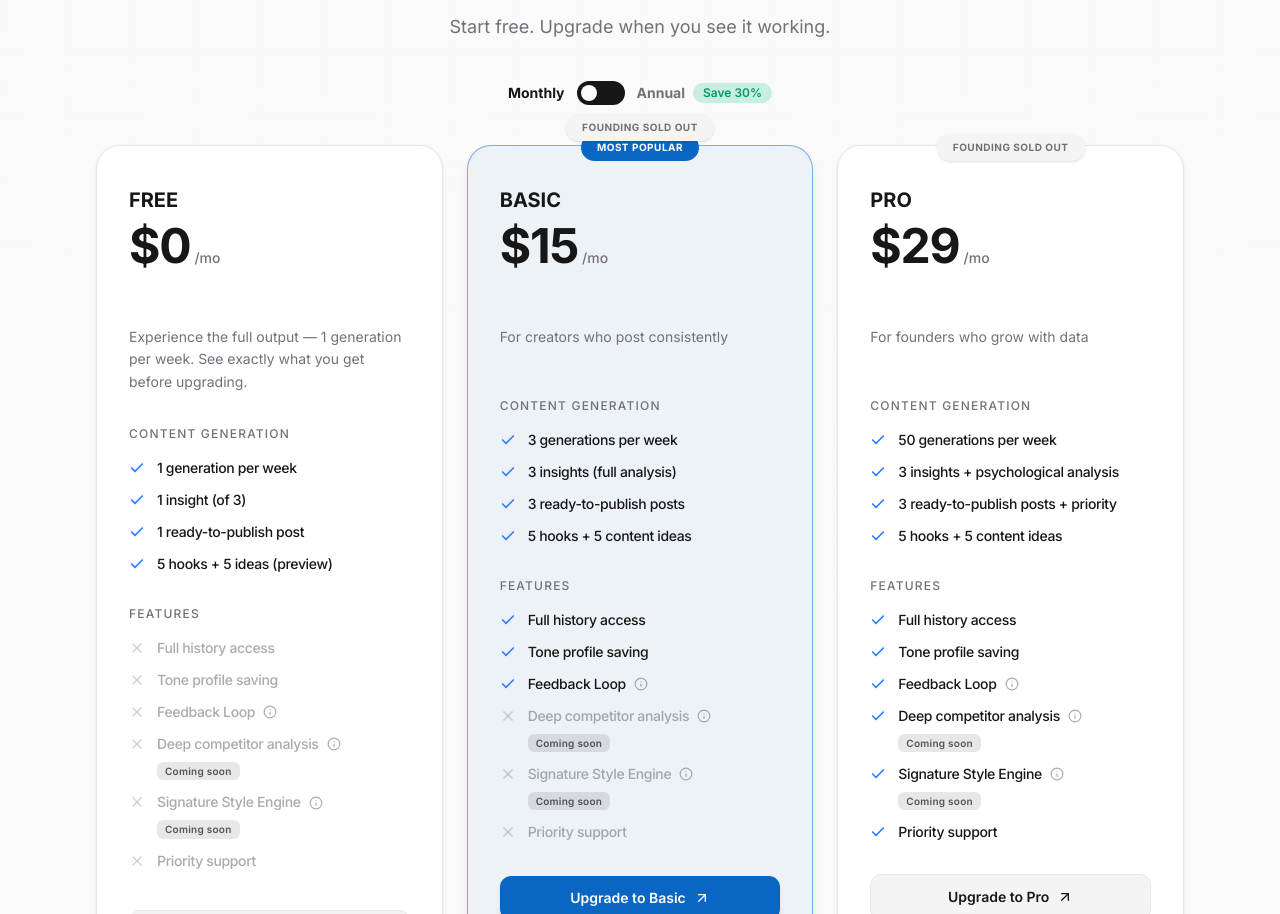
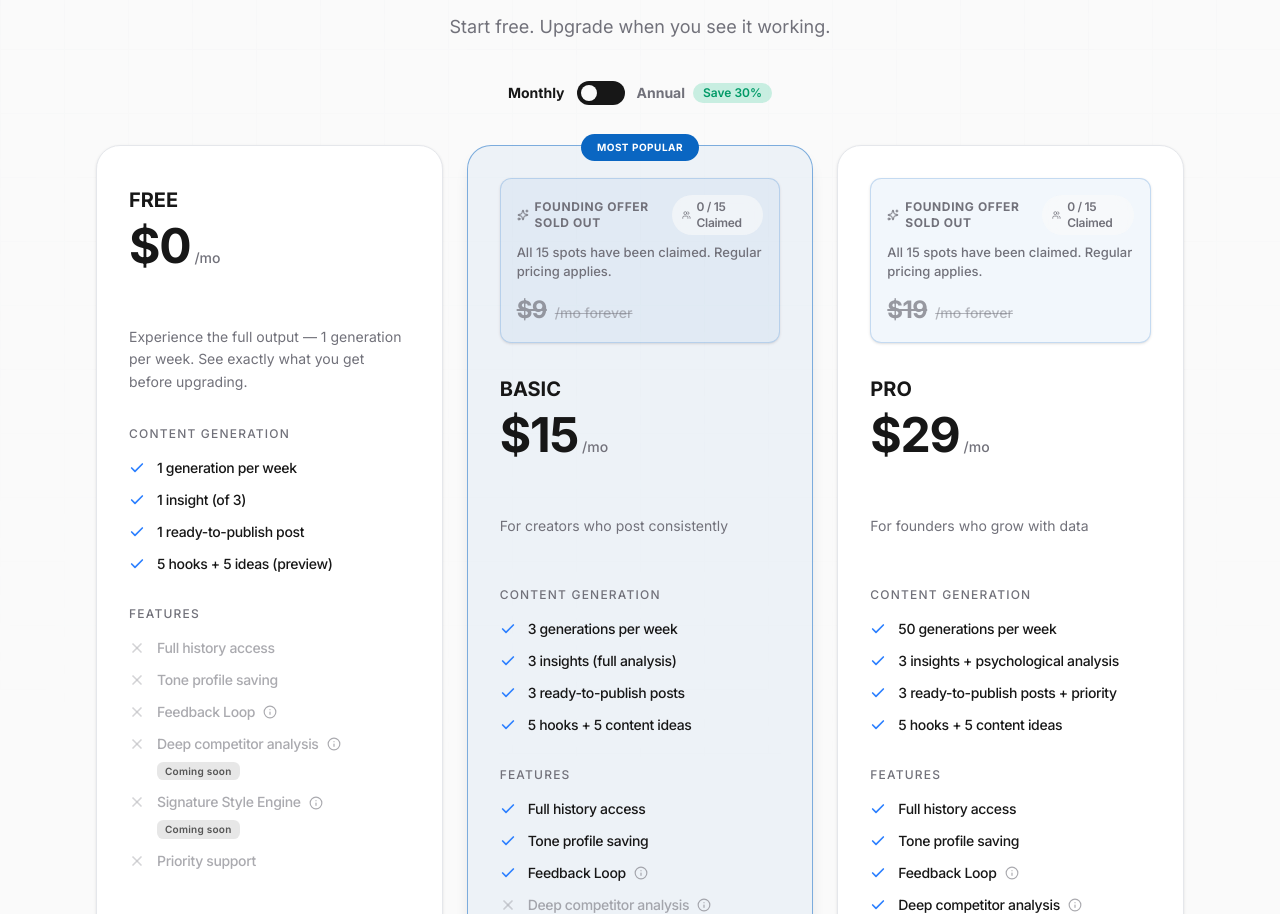
Before and after one commit to koidiam/stratify, a Next.js app: page / in a window 1280 px wide. Shown: the part 2319-3233 px from the top of the page. Built offline with nearby package versions, Linux system fonts and the light colour scheme; no server answers.

Commit message:
feat(billing): premium strict quota founding UI integrated

```diff
--- a/app/api/checkout/availability/route.ts
+++ b/app/api/checkout/availability/route.ts
@@ -29,8 +29,8 @@ export async function GET() {
     const claimed = count || 0;
     const remaining = Math.max(0, 15 - claimed);
 
-    return NextResponse.json({ available: remaining > 0, remaining });
+    return NextResponse.json({ available: remaining > 0, remaining, claimed, total: 15 });
   } catch (err: unknown) {
-    return NextResponse.json({ available: false, remaining: 0 });
+    return NextResponse.json({ available: false, remaining: 0, claimed: 0, total: 15 });
   }
 }
--- /dev/null
+++ b/components/billing/FoundingStrip.tsx
@@ -0,0 +1,55 @@
+import { Sparkles, Users } from 'lucide-react';
+
+interface FoundingStripProps {
+  plan: 'BASIC' | 'PRO';
+  loaded: boolean;
+  available: boolean;
+  claimed: number;
+  total: number;
+}
+
+export function FoundingStrip({ plan, loaded, available, claimed, total }: FoundingStripProps) {
+  if (!loaded) return null;
+
+  const foundingPrice = plan === 'BASIC' ? '$9' : '$19';
+  const percentage = (claimed / total) * 100;
+
+  return (
+    <div className="mb-6 rounded-xl border border-primary/20 bg-primary/5 p-4 relative overflow-hidden shadow-sm">
+      <div
+        className="absolute top-0 left-0 bottom-0 bg-primary/10 transition-all duration-1000 ease-in-out"
+        style={{ width: `${percentage}%` }}
+      />
+
+      <div className="relative z-10 flex flex-col">
+        <div className="flex items-center justify-between mb-2">
+          <div className="flex items-center gap-1.5">
+            <Sparkles className={`h-4 w-4 ${available ? 'text-primary' : 'text-muted-foreground'}`} />
+            <span className={`text-xs font-bold uppercase tracking-wider ${available ? 'text-primary' : 'text-muted-foreground'}`}>
+              {available ? 'Founding Member Access' : 'Founding Offer Sold Out'}
+            </span>
+          </div>
+          <div className="flex items-center gap-1.5 text-xs font-semibold text-muted-foreground bg-background/60 rounded-full px-2.5 py-1 tracking-tight backdrop-blur-sm">
+            <Users className="h-3 w-3" />
+            {claimed} / {total} Claimed
+          </div>
+        </div>
+
+        <p className="text-[13px] text-muted-foreground mb-3 font-medium">
+          {available
+            ? `Limited to the first ${total} users. Lock in early-adopter pricing forever.`
+            : `All ${total} spots have been claimed. Regular pricing applies.`}
+        </p>
+
+        <div className="flex items-baseline gap-2 mt-auto">
+          <span className={`text-2xl font-bold tracking-tight ${available ? 'text-foreground' : 'text-muted-foreground line-through opacity-70'}`}>
+            {foundingPrice}
+          </span>
+          <span className={`text-sm font-medium ${available ? 'text-muted-foreground' : 'text-muted-foreground/50 line-through'}`}>
+            /mo forever
+          </span>
+        </div>
+      </div>
+    </div>
+  );
+}
--- a/components/billing/PaywallModal.tsx
+++ b/components/billing/PaywallModal.tsx
@@ -5,6 +5,7 @@ import { Dialog, DialogContent, DialogDescription, DialogHeader, DialogTitle } f
 import { Button } from '@/components/ui/button';
 import { Sparkles, Loader2, Check } from 'lucide-react';
 import { useFoundingStatus } from '@/hooks/useFoundingStatus';
+import { FoundingStrip } from '@/components/billing/FoundingStrip';
 
 interface PaywallModalProps {
   open: boolean;
@@ -15,7 +16,7 @@ interface PaywallModalProps {
 
 export function PaywallModal({ open, onOpenChange, used, limit }: PaywallModalProps) {
   const [loading, setLoading] = useState<string | null>(null);
-  const { loaded, available, remaining } = useFoundingStatus();
+  const { loaded, available, claimed, total } = useFoundingStatus();
 
   const handleCheckout = async (plan: string) => {
     setLoading(plan);
@@ -41,7 +42,7 @@ export function PaywallModal({ open, onOpenChange, used, limit }: PaywallModalPr
 
   return (
     <Dialog open={open} onOpenChange={onOpenChange}>
-      <DialogContent className="max-w-[42rem] bg-card border-border rounded-[24px]">
+      <DialogContent className="max-w-[44rem] bg-card border-border rounded-[24px]">
         <DialogHeader className="mb-4">
           <DialogTitle className="text-2xl font-bold flex items-center gap-2">
             <Sparkles className="text-primary w-6 h-6" />
@@ -55,28 +56,16 @@ export function PaywallModal({ open, onOpenChange, used, limit }: PaywallModalPr
         <div className="grid md:grid-cols-2 gap-4">
           {/* Basic Card */}
           <div className="border border-border bg-secondary/30 rounded-2xl p-6 relative flex flex-col">
-            {loaded && (
-               <div className={`absolute -top-3 left-1/2 -translate-x-1/2 text-[10px] uppercase tracking-wider font-bold px-3 py-1 rounded-full whitespace-nowrap shadow-sm ${available ? 'bg-primary text-primary-foreground' : 'bg-muted text-muted-foreground'}`}>
-                 {available ? `Founding Offer — ${remaining} Spots Left` : 'Founding Sold Out'}
+            <FoundingStrip plan="BASIC" loaded={loaded} available={available} claimed={claimed} total={total} />
+            <div className="flex justify-between items-start mb-4">
+              <div>
+                <h3 className="font-bold text-xl mb-1 text-foreground">Basic</h3>
+                <p className="text-sm text-muted-foreground">Steady professional growth</p>
               </div>
-            )}
-            <h3 className="font-bold text-xl mb-1 text-foreground mt-2">Basic</h3>
-            <p className="text-sm text-muted-foreground mb-4">Steady professional growth</p>
-            <div className="mb-6 font-semibold flex items-baseline flex-wrap gap-2">
-              {available ? (
-                <>
-                  <div className="flex items-baseline">
-                    <span className="text-4xl tracking-tight">$9</span>
-                    <span className="text-muted-foreground font-normal ml-1">/mo</span>
             </div>
-                  <span className="text-sm text-muted-foreground line-through ml-1">$15/mo</span>
-                </>
-              ) : (
-                <div className="flex items-baseline">
+            <div className="mb-6 font-semibold flex items-baseline">
               <span className="text-4xl tracking-tight">$15</span>
               <span className="text-muted-foreground font-normal ml-1">/mo</span>
-                </div>
-              )}
             </div>
             <ul className="space-y-3 mb-8 flex-1">
                <li className="flex items-center text-sm font-medium"><Check className="text-primary mr-2 h-4 w-4" /> 3 Generations / week</li>
@@ -93,30 +82,18 @@ export function PaywallModal({ open, onOpenChange, used, limit }: PaywallModalPr
 
           {/* Pro Card */}
           <div className="border border-primary/40 bg-primary/5 rounded-2xl p-6 relative flex flex-col shadow-sm">
-            {loaded && (
-               <div className={`absolute -top-3 left-1/2 -translate-x-1/2 text-[10px] uppercase tracking-wider font-bold px-3 py-1 rounded-full whitespace-nowrap shadow-sm ${available ? 'bg-primary text-primary-foreground' : 'bg-muted text-muted-foreground'}`}>
-                 {available ? `Founding Offer — ${remaining} Spots Left` : 'Founding Sold Out'}
+            <FoundingStrip plan="PRO" loaded={loaded} available={available} claimed={claimed} total={total} />
+            <div className="flex justify-between items-start mb-4">
+              <div>
+                <h3 className="font-bold text-xl mb-1 text-foreground flex items-center gap-2">
+                  Pro <Sparkles className="h-4 w-4 text-primary" />
+                </h3>
+                <p className="text-sm text-muted-foreground">Complete scaling solution</p>
               </div>
-            )}
-            <h3 className="font-bold text-xl mb-1 text-foreground flex items-center gap-2 mt-2">
-               Pro {available && <Sparkles className="h-4 w-4 text-primary" />}
-            </h3>
-            <p className="text-sm text-muted-foreground mb-4">Complete scaling solution</p>
-            <div className="mb-6 font-semibold flex items-baseline flex-wrap gap-2">
-              {available ? (
-                <>
-                  <div className="flex items-baseline">
-                    <span className="text-4xl tracking-tight">$19</span>
-                    <span className="text-muted-foreground font-normal ml-1">/mo</span>
             </div>
-                  <span className="text-sm text-muted-foreground line-through ml-1">$29/mo</span>
-                </>
-              ) : (
-                <div className="flex items-baseline">
+            <div className="mb-6 font-semibold flex items-baseline">
               <span className="text-4xl tracking-tight">$29</span>
               <span className="text-muted-foreground font-normal ml-1">/mo</span>
-                </div>
-              )}
             </div>
             <ul className="space-y-3 mb-8 flex-1">
                <li className="flex items-center text-sm font-medium"><Check className="text-primary mr-2 h-4 w-4" /> 50 Generations / week</li>
--- a/components/marketing/LandingPage.tsx
+++ b/components/marketing/LandingPage.tsx
@@ -6,6 +6,7 @@ import { ArrowRight, Radar, Settings2, BarChart3, Fingerprint, Sparkles, CheckCi
 import { motion } from 'framer-motion';
 import { Tooltip, TooltipContent, TooltipTrigger } from "@/components/ui/tooltip";
 import { useFoundingStatus } from '@/hooks/useFoundingStatus';
+import { FoundingStrip } from '@/components/billing/FoundingStrip';
 
 type FeatureItem = { name: string; active: boolean; badge?: string; tooltip?: string };
 type FeatureCategory = { title: string; items: FeatureItem[] };
@@ -135,7 +136,7 @@ const itemVariants = {
 
 export function LandingPage() {
   const [isYearly, setIsYearly] = useState(false);
-  const { loaded, available, remaining } = useFoundingStatus();
+  const { loaded, available, claimed, total } = useFoundingStatus();
 
   return (
     <main className="min-h-screen text-foreground bg-background relative selection:bg-primary/20">
@@ -409,28 +410,19 @@ Here's what I'd do differently —`}
                     MOST POPULAR
                   </div>
                 )}
-                {(plan.name === 'BASIC' || plan.name === 'PRO') && !isYearly && loaded && !plan.featured && (
-                  <div className={`absolute -top-3 left-0 right-0 mx-auto w-max text-[10px] font-bold px-4 py-1.5 rounded-full uppercase tracking-wider z-10 shadow-sm ${available ? 'bg-primary text-primary-foreground' : 'bg-muted text-muted-foreground'}`}>
-                    {available ? `Founding Offer — ${remaining} Spots Left` : 'Founding Sold Out'}
-                  </div>
-                )}
-                {(plan.name === 'BASIC' || plan.name === 'PRO') && !isYearly && loaded && plan.featured && (
-                  <div className={`absolute -top-8 left-0 right-0 mx-auto w-max text-[10px] font-bold px-4 py-1.5 rounded-full uppercase tracking-wider z-10 shadow-sm ${available ? 'bg-emerald-500 text-white' : 'bg-muted text-muted-foreground'}`}>
-                    {available ? `Founding Offer — ${remaining} Spots Left` : 'Founding Sold Out'}
-                  </div>
+
+                {!isYearly && loaded && (plan.name === 'BASIC' || plan.name === 'PRO') && (
+                  <FoundingStrip plan={plan.name} loaded={loaded} available={available} claimed={claimed} total={total} />
                 )}
 
                 <div className="text-xl font-bold text-foreground mb-2 mt-2">{plan.name}</div>
                 <div className="mb-2 flex items-baseline gap-1 flex-wrap">
                   <span className="text-5xl font-bold tracking-tight text-foreground">
-                    {!isYearly && available && (plan.name === 'BASIC' || plan.name === 'PRO') ? (plan.name === 'BASIC' ? '$9' : '$19') : (isYearly ? plan.price.yearly : plan.price.monthly)}
+                    {isYearly ? plan.price.yearly : plan.price.monthly}
                   </span>
                   <span className="text-muted-foreground text-sm font-medium">
                     {isYearly ? plan.frequency.yearly : plan.frequency.monthly}
                   </span>
-                  {!isYearly && available && (plan.name === 'BASIC' || plan.name === 'PRO') && (
-                     <span className="text-sm line-through text-muted-foreground ml-2">{plan.price.monthly}</span>
-                  )}
                 </div>
                 {isYearly && plan.yearlySubtext && (
                   <div className="text-xs font-semibold text-emerald-500 mt-1">
```
Also changed, not shown: hooks/useFoundingStatus.ts (+7 -1 lines). Lines whose indentation alone changed are shown as unchanged.
